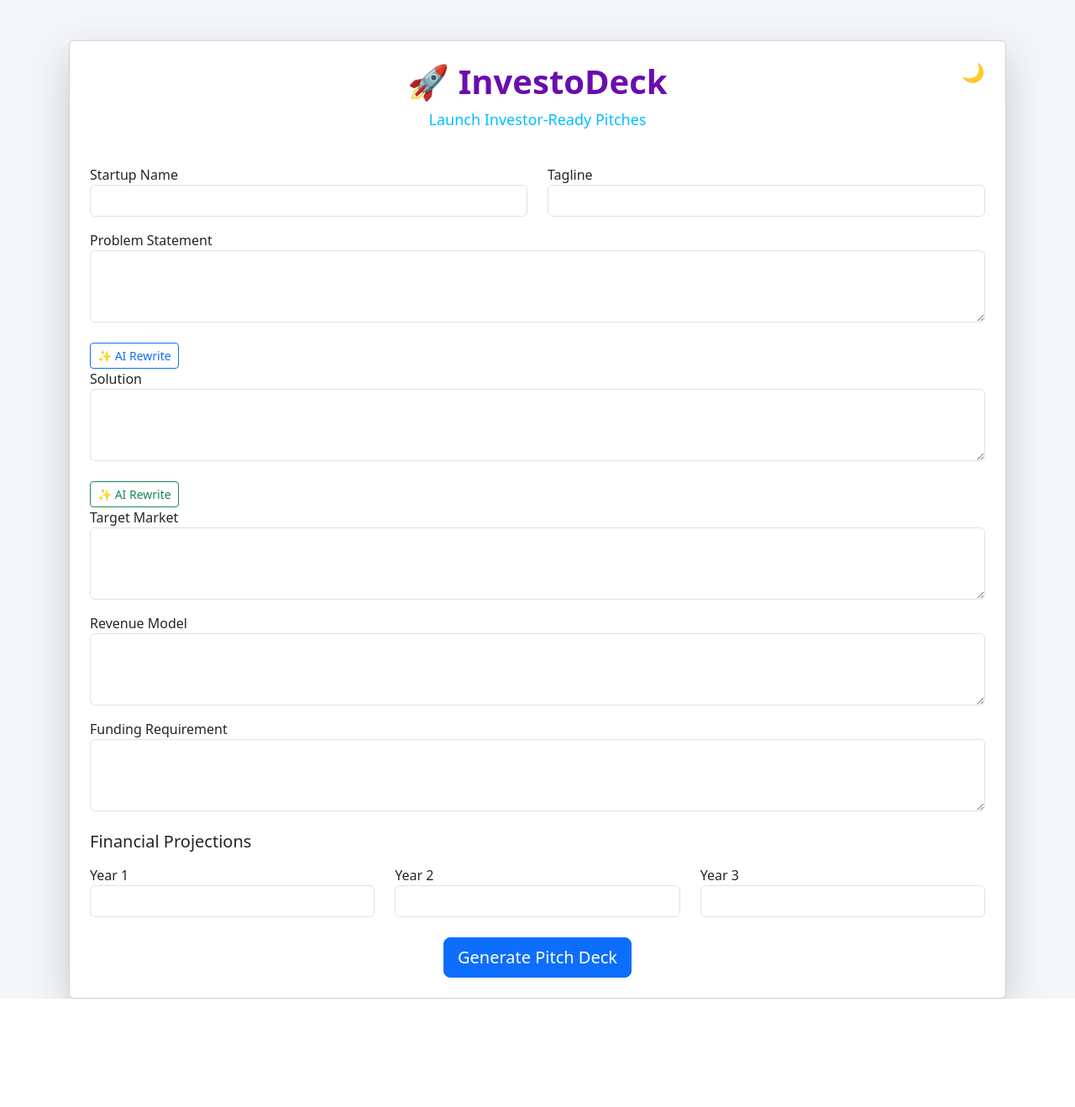
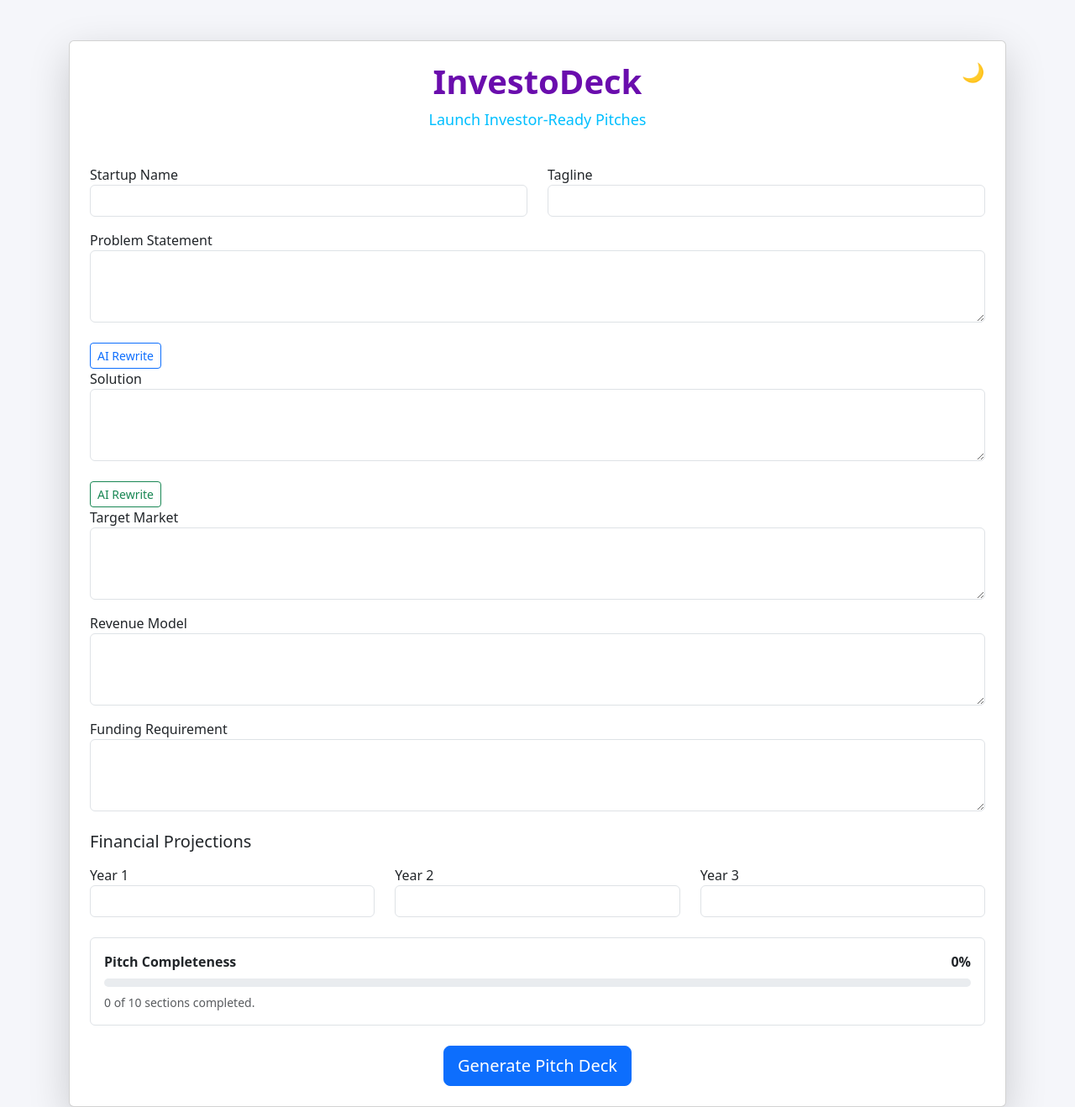
Before and after one commit to V-Jasvanth/InvestorPitchDesk, a Flask app: page / in a window 1280 px wide. Shown: the whole page at 84% size. Before the commit the page ends 1189 px from the top, so only its background shows below. Run offline with Flask 3, Linux system fonts and the light colour scheme.

Commit message:
Add live pitch completeness indicator

```diff
--- a/templates/index.html
+++ b/templates/index.html
@@ -35,6 +35,18 @@ right:25px;
 top:20px;
 }
 
+.pitch-progress{
+background:#e9ecef;
+border-radius:10px;
+overflow:hidden;
+}
+
+.pitch-progress-bar{
+height:10px;
+width:0%;
+transition:width 0.3s ease;
+}
+
 </style>
 
 </head>
@@ -45,21 +57,19 @@ top:20px;
 
 <div class="card shadow-lg p-4 position-relative">
 
-<!-- Toggle Button -->
 <div id="themeToggle" class="toggle-btn">
 🌙
 </div>
 
 <div class="text-center mb-4">
 <h1 style="color:#6A0DAD;font-weight:800;">
-🚀 InvestoDeck
+InvestoDeck
 </h1>
 
 <p style="color:#00BFFF;font-size:18px;">
 Launch Investor-Ready Pitches
 </p>
 </div>
-
 
 <form action="/submit" method="POST">
 
@@ -77,21 +87,24 @@ Launch Investor-Ready Pitches
 
 </div>
 
-
 <div class="mb-3">
 <label>Problem Statement</label>
 <textarea id="problemInput" name="problem" class="form-control" rows="3"></textarea>
 </div>
+
 <button type="button" class="btn btn-outline-primary btn-sm mt-2" onclick="rewriteProblem()">
-✨ AI Rewrite
+AI Rewrite
 </button>
+
 <div class="mb-3">
 <label>Solution</label>
 <textarea id="solutionInput" name="solution" class="form-control" rows="3"></textarea>
 </div>
+
 <button type="button" class="btn btn-outline-success btn-sm mt-2" onclick="rewriteSolution()">
-✨ AI Rewrite
+AI Rewrite
 </button>
+
 <div class="mb-3">
 <label>Target Market</label>
 <textarea name="market" class="form-control" rows="3"></textarea>
@@ -106,7 +119,6 @@ Launch Investor-Ready Pitches
 <label>Funding Requirement</label>
 <textarea name="funding" class="form-control" rows="3"></textarea>
 </div>
-
 
 <h5 class="mt-4 mb-3">Financial Projections</h5>
 
@@ -129,6 +141,22 @@ Launch Investor-Ready Pitches
 
 </div>
 
+<div class="mt-4 p-3 border rounded">
+
+<div class="d-flex justify-content-between align-items-center mb-2">
+<strong>Pitch Completeness</strong>
+<strong id="completionText">0%</strong>
+</div>
+
+<div class="pitch-progress">
+<div id="completionBar" class="progress-bar pitch-progress-bar"></div>
+</div>
+
+<small id="completionHint" class="text-muted d-block mt-2">
+Complete the pitch details and financial projections before generating your deck.
+</small>
+
+</div>
 
 <div class="text-center mt-4">
 <button class="btn btn-primary btn-lg">
@@ -140,7 +168,6 @@ Generate Pitch Deck
 
 </div>
 </div>
-
 
 <script>
 
@@ -161,9 +188,74 @@ toggle.innerHTML = "🌙";
 }
 
 });
+
+const trackedFields = [
+"startup",
+"tagline",
+"problem",
+"solution",
+"market",
+"revenue",
+"funding",
+"year1",
+"year2",
+"year3"
+];
+
+function updateCompletion(){
+
+let completed = 0;
+
+trackedFields.forEach(name => {
+
+const field = document.querySelector(`[name="${name}"]`);
+
+if(field && field.value.trim().length > 0){
+completed++;
+}
+
+});
+
+const percentage = Math.round(
+(completed / trackedFields.length) * 100
+);
+
+document.getElementById("completionBar").style.width =
+percentage + "%";
+
+document.getElementById("completionText").textContent =
+percentage + "%";
+
+const hint = document.getElementById("completionHint");
+
+if(percentage === 100){
+
+hint.textContent =
+"All pitch sections are complete and ready for generation.";
+
+}else{
+
+hint.textContent =
+completed + " of " +
+trackedFields.length +
+" sections completed.";
+
+}
+
+}
+
+document.querySelectorAll("[name]").forEach(field => {
+
+field.addEventListener("input", updateCompletion);
+
+});
+
+updateCompletion();
+
 function rewriteProblem(){
 
-let text = document.getElementById("problemInput").value;
+let text =
+document.getElementById("problemInput").value;
 
 if(text.length < 5){
 alert("Please write the problem first.");
@@ -175,13 +267,17 @@ let improved =
 text +
 ". By leveraging technology and scalable solutions, we aim to create meaningful impact for affected users.";
 
-document.getElementById("problemInput").value = improved;
+document.getElementById("problemInput").value =
+improved;
+
+updateCompletion();
 
 }
 
 function rewriteSolution(){
 
-let text = document.getElementById("solutionInput").value;
+let text =
+document.getElementById("solutionInput").value;
 
 if(text.length < 5){
 alert("Please write the solution first.");
@@ -193,9 +289,13 @@ let improved =
 text +
 ". This approach enhances efficiency, improves accessibility, and creates sustainable value for users.";
 
-document.getElementById("solutionInput").value = improved;
+document.getElementById("solutionInput").value =
+improved;
+
+updateCompletion();
 
 }
+
 </script>
 
 </body>
```
